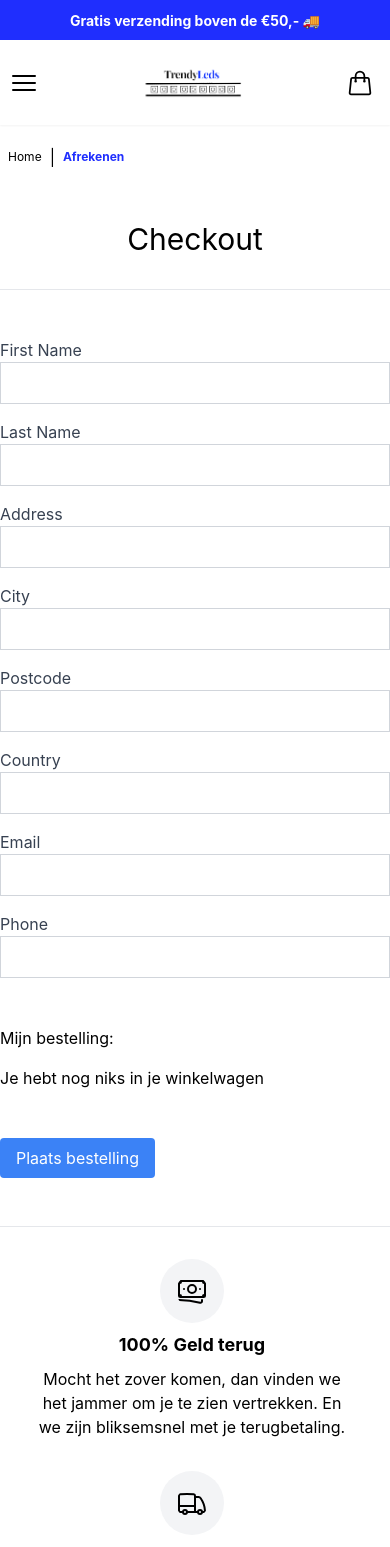
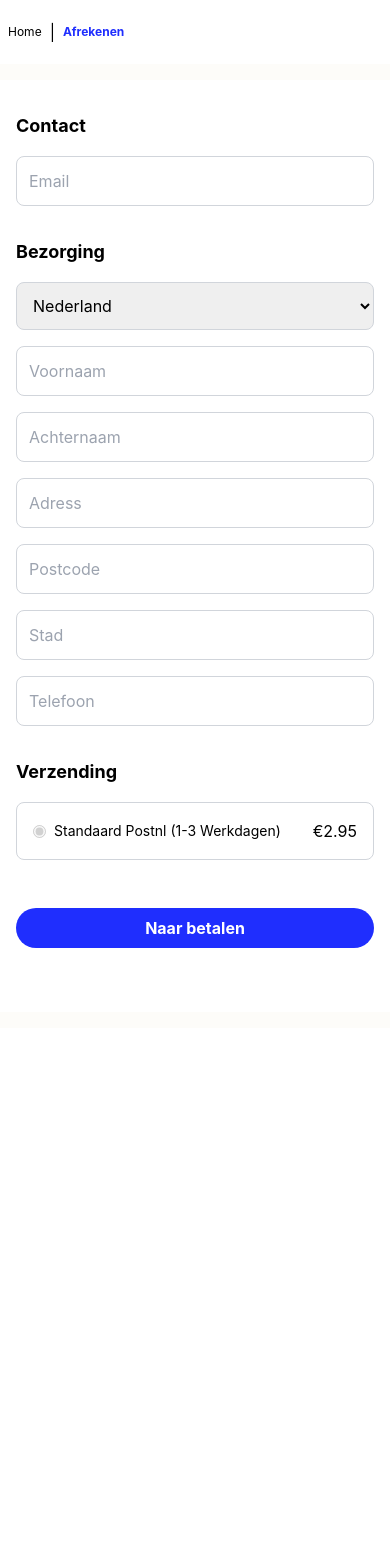
Before and after one commit to Jimvd/trendyleds, a Next.js app: page /afrekenen in a window 390 px wide. Shown: the top 1547 px of the page. After the commit the page ends 1028 px from the top, so only its background shows below. Built offline with nearby package versions, Linux system fonts and the light colour scheme.

Commit message:
checkout complete

```diff
--- a/app/afrekenen/page.tsx
+++ b/app/afrekenen/page.tsx
@@ -3,13 +3,8 @@ import Bestelling from "@/components/Bestelling/Bestelling";
 export default function Afrekenen() {
    return (
       <>
-      <div>
-        <h1 className="text-3xl border-b text-center py-8 content-center">
-          Checkout
-        </h1>
-        <div className="my-12">
+         <div className="bg-primary-lighter py-4">
             <Bestelling />
-        </div>
          </div>
       </>
    );
--- a/app/layout.tsx
+++ b/app/layout.tsx
@@ -8,10 +8,6 @@ export default function RootLayout({ children }: { children: React.ReactNode })
    return (
       <html lang="en">
          <body>
-            <div className=" bg-primary text-white py-2 text-center">
-               <span className="text-white font-bold lg:text-md text-sm">Gratis verzending boven de €50,- 🚚</span>
-            </div>
-
             <CartProvider>
                <SiteHeader />
                <NextBreadcrumb
--- a/app/winkelwagen/page.tsx
+++ b/app/winkelwagen/page.tsx
@@ -1,23 +1,4 @@
 import { ProductCheckout } from "@/components/Cart/ProductCheckout";
-import { CheckBadgeIcon, CheckIcon } from "@heroicons/react/24/outline";
-import { Metadata } from "next";
-
-export const metadata: Metadata = {
-   title: "Levertijd | trendy leds led verlichting",
-   description:
-      "Benieuwd naar de levertijd van je led strip? Wij streven ernaar om je product de volgende dag te bezorgen. Bestel vandaag en geniet morgen al van je nieuwe verlichting!",
-   alternates: {
-      canonical: "https://www.trendyleds.nl/levertijd/",
-   },
-   robots: {
-      index: true,
-      follow: true,
-      googleBot: {
-         index: true,
-         follow: true,
-      },
-   },
-};
 
 export default function winkelwagen() {
    return (
--- a/components/Bestelling/Bestelling.tsx
+++ b/components/Bestelling/Bestelling.tsx
@@ -2,7 +2,6 @@
 import React, { useState } from "react";
 import axios from "axios";
 import { useCart } from "@/context/CartContext";
-import { CartView } from "../Cart/CartView";
 import { useRouter } from "next/navigation";
 import { loadStripe } from "@stripe/stripe-js";
 
@@ -33,7 +32,7 @@ interface OrderData {
 
 const OrderButton: React.FC = () => {
    const router = useRouter();
-   const { cartItems, clearCart } = useCart();
+   const { cartItems, clearCart, isFreeShipping, shippingCost } = useCart();
 
    const initialBillingInfo: BillingInfo = {
       first_name: "",
@@ -46,12 +45,17 @@ const OrderButton: React.FC = () => {
       phone: "",
    };
 
-   const [billingInfo, setBillingInfo] = useState<BillingInfo>(initialBillingInfo);
    const [shippingInfo, setShippingInfo] = useState<BillingInfo>({
-      ...billingInfo,
+      ...initialBillingInfo,
    });
 
-   const handleChange = (e: React.ChangeEvent<HTMLInputElement>) => {
+   const [errors, setErrors] = useState<Partial<BillingInfo>>({});
+   const [billingInfo, setBillingInfo] = useState<BillingInfo>({
+      ...initialBillingInfo,
+      country: "Nederland",
+   });
+
+   const handleChange = (e: React.ChangeEvent<HTMLInputElement | HTMLSelectElement>) => {
       const { name, value } = e.target;
       setBillingInfo((prevInfo) => ({
          ...prevInfo,
@@ -62,23 +66,30 @@ const OrderButton: React.FC = () => {
          ...prevInfo,
          [name]: value,
       }));
+
+      setErrors((prevErrors) => ({
+         ...prevErrors,
+         [name]: undefined,
+      }));
    };
 
-   const createOrder = async (orderData: OrderData) => {
-      try {
-         const response = await axios.post("/api/createOrder", orderData);
-         console.log("Order created:", response.data);
-         setBillingInfo(initialBillingInfo);
-         setShippingInfo(initialBillingInfo);
-
-         clearCart();
-         router.push("/bedankt");
-      } catch (error) {
-         console.error("Error creating order:", error);
-      }
+   const validateInputs = () => {
+      const newErrors: Partial<BillingInfo> = {};
+      Object.entries(billingInfo).forEach(([key, value]) => {
+         if (value === undefined || (key !== "country" && key !== "phone" && !value)) {
+            newErrors[key as keyof BillingInfo] = "Verplicht veld";
+         }
+      });
+      setErrors(newErrors);
+      return Object.keys(newErrors).length === 0;
    };
 
    const makePayment = async () => {
+      if (!validateInputs()) {
+         console.log("Niet alle verplichte velden zijn ingevuld");
+         return;
+      }
+
       const stripe = await loadStripe(
          "pk_test_51Of5VfJ1EDSVBNMyfCVIoVLsN8nJG2V79rnQGYM5X4TWobhQYTu3Vm3yphyf5WHHIzCkXYgvUrsFhhqJ2fUnG8Ok00q7mOkWtY"
       );
@@ -111,123 +122,149 @@ const OrderButton: React.FC = () => {
    };
 
    return (
-      <div className="max-w-md mx-auto">
+      <div className="max-w-lg mx-auto h-full bg-white rounded-lgshadow-sm lg:p-8 p-4">
+         <h1 className="text-lg py-4 font-bold">Contact</h1>
          <div className="mb-4">
-            <label htmlFor="first_name" className="block text-gray-700">
-               First Name
-            </label>
+            <input
+               type="email"
+               id="email"
+               name="email"
+               placeholder="Email"
+               value={billingInfo.email}
+               onChange={handleChange}
+               pattern="[a-zA-Z0-9._%+-]+@[a-zA-Z0-9.-]+\.[a-zA-Z]{2,}$"
+               className="border border-gray-300 p-3 w-full rounded-lg"
+            />
+         </div>
+
+         {errors.email && <p className="text-red-500">{errors.email}</p>}
+
+         <h2 className="text-lg py-4 font-bold">Bezorging</h2>
+         <div className="mb-4">
+            <select
+               id="country"
+               name="country"
+               value={billingInfo.country}
+               onChange={handleChange}
+               className="border border-gray-300 p-3 w-full rounded-lg"
+            >
+               <option value="Nederland">Nederland</option>
+               <option value="België">België</option>
+            </select>
+         </div>
+
+         <div className="mb-4">
             <input
                type="text"
                id="first_name"
                name="first_name"
+               placeholder="Voornaam"
                value={billingInfo.first_name}
                onChange={handleChange}
-               className="border border-gray-300 p-2 w-full"
+               className="border border-gray-300 p-3 w-full rounded-lg"
             />
          </div>
+
+         {errors.first_name && <p className="text-red-500">{errors.first_name}</p>}
+
          <div className="mb-4">
-            <label htmlFor="last_name" className="block text-gray-700">
-               Last Name
-            </label>
             <input
                type="text"
                id="last_name"
                name="last_name"
+               placeholder="Achternaam"
                value={billingInfo.last_name}
                onChange={handleChange}
-               className="border border-gray-300 p-2 w-full"
+               className="border border-gray-300 p-3 w-full rounded-lg"
             />
          </div>
+
+         {errors.last_name && <p className="text-red-500">{errors.last_name}</p>}
+
          <div className="mb-4">
-            <label htmlFor="address_1" className="block text-gray-700">
-               Address
-            </label>
             <input
                type="text"
                id="address_1"
                name="address_1"
+               placeholder="Adress"
                value={billingInfo.address_1}
                onChange={handleChange}
-               className="border border-gray-300 p-2 w-full"
+               className="border border-gray-300 p-3 w-full rounded-lg"
             />
          </div>
+
+         {errors.address_1 && <p className="text-red-500">{errors.address_1}</p>}
+
          <div className="mb-4">
-            <label htmlFor="city" className="block text-gray-700">
-               City
-            </label>
+            <input
+               type="text"
+               id="postcode"
+               name="postcode"
+               placeholder="Postcode"
+               value={billingInfo.postcode}
+               onChange={handleChange}
+               className="border border-gray-300 p-3 w-full rounded-lg"
+            />
+         </div>
+
+         {errors.postcode && <p className="text-red-500">{errors.postcode}</p>}
+
+         <div className="mb-4">
             <input
                type="text"
                id="city"
                name="city"
+               placeholder="Stad"
                value={billingInfo.city}
                onChange={handleChange}
-               className="border border-gray-300 p-2 w-full"
+               className="border border-gray-300 p-3 w-full rounded-lg"
             />
          </div>
+         {errors.city && <p className="text-red-500">{errors.city}</p>}
+
          <div className="mb-4">
-            <label htmlFor="postcode" className="block text-gray-700">
-               Postcode
-            </label>
-            <input
-               type="text"
-               id="postcode"
-               name="postcode"
-               value={billingInfo.postcode}
-               onChange={handleChange}
-               className="border border-gray-300 p-2 w-full"
-            />
-         </div>
-         <div className="mb-4">
-            <label htmlFor="country" className="block text-gray-700">
-               Country
-            </label>
-            <input
-               type="text"
-               id="country"
-               name="country"
-               value={billingInfo.country}
-               onChange={handleChange}
-               className="border border-gray-300 p-2 w-full"
-            />
-         </div>
-         <div className="mb-4">
-            <label htmlFor="email" className="block text-gray-700">
-               Email
-            </label>
-            <input
-               type="email"
-               id="email"
-               name="email"
-               value={billingInfo.email}
-               onChange={handleChange}
-               pattern="[a-zA-Z0-9._%+-]+@[a-zA-Z0-9.-]+\.[a-zA-Z]{2,}$"
-               className="border border-gray-300 p-2 w-full"
-            />
-         </div>
-         <div className="mb-4">
-            <label htmlFor="phone" className="block text-gray-700">
-               Phone
-            </label>
             <input
                type="tel"
                id="phone"
                name="phone"
+               placeholder="Telefoon"
                value={billingInfo.phone}
                onChange={handleChange}
                pattern="[0-9]{3}-[0-9]{3}-[0-9]{4}"
-               className="border border-gray-300 p-2 w-full"
+               className="border border-gray-300 p-3 w-full rounded-lg"
             />
          </div>
-         <div className="my-12">
-            <h2 className="my-4">Mijn bestelling:</h2>
-            <CartView />
+         <h2 className="text-lg py-4 font-bold">Verzending</h2>
+         <div className="flex items-center justify-between p-4 border border-gray-300 rounded-lg">
+            <div className="flex items-center">
+               <input type="radio" name="shipping_methods" className="mr-2" checked disabled />
+               <label data-option-selected="true" className="cursor-pointer">
+                  <div className="flex items-center">
+                     <p className="text-sm">Standaard Postnl (1-3 Werkdagen)</p>
+                  </div>
+               </label>
+            </div>
+            <div>
+               {isFreeShipping ? (
+                  <div className="flex items-center ">
+                     <p className="pl-2 text-green-500">Gratis</p>
+                  </div>
+               ) : (
+                  <div className="flex items-center">
+                     <p className="pl-2">€{shippingCost.toFixed(2)}</p>
+                  </div>
+               )}
+            </div>
          </div>
-         {/* <button onClick={handleClick} className="bg-blue-500 text-white py-2 px-4 rounded hover:bg-blue-600">
-            Plaats bestelling
-         </button> */}
-         <button onClick={makePayment} className="bg-blue-500 text-white py-2 px-4 rounded hover:bg-blue-600">
-            Plaats bestelling
-         </button>
+         <div className="py-12">
+            <button
+               onClick={makePayment}
+               type="submit"
+               className="bg-primary text-white font-bold py-2 px-4  w-full rounded-full  hover:bg-black"
+            >
+               Naar betalen
+            </button>
+         </div>
       </div>
    );
 };
--- a/components/Cart/CheckoutView.tsx
+++ b/components/Cart/CheckoutView.tsx
@@ -17,6 +17,13 @@ export const CheckoutView = ({ item }: Props) => {
       removeFromCart(item.product.id);
    };
 
+   const handleQuantityChange = (qty: number) => {
+      const quantity = Number(qty);
+      if (quantity >= 1) {
+         updateCartItemQuantity(item.product.id, quantity);
+      }
+   };
+
    return (
       <>
          <div className="relative lg:flex p-4 shadow-md justify-between items-center">
@@ -24,7 +31,20 @@ export const CheckoutView = ({ item }: Props) => {
                <Image src={productImage.src} alt={item.product.name} width="100" height="100" />
                <div className="flex flex-col p-4 flex-grow">
                   <p className="font-bold">{item.product.name}</p>
-                  <p>€{((item.product.price as unknown as number) * (item.quantity as number)).toFixed(2)}</p>
+                  <div className="flex justify-between py-2">
+                     <select
+                        className="border rounded px-4"
+                        value={item.quantity}
+                        onChange={(e) => handleQuantityChange(Number(e.target.value))}
+                     >
+                        {[...Array(10)].map((_, index) => (
+                           <option key={index} value={index + 1}>
+                              {index + 1}
+                           </option>
+                        ))}
+                     </select>
+                     <p>€{((item.product.price as unknown as number) * (item.quantity as number)).toFixed(2)}</p>
+                  </div>
                </div>
             </div>
             <button
--- a/components/Cart/ProductCheckout.tsx
+++ b/components/Cart/ProductCheckout.tsx
@@ -52,10 +52,7 @@ export const ProductCheckout = () => {
                      <p>Totaalbedrag</p>
                      <p>€{cartTotal.toFixed(2)}</p>
                   </div>
-                  <Link
-                     href="/checkout/afrekenen"
-                     className="block w-full bg-primary text-white text-center py-2 rounded-full"
-                  >
+                  <Link href="/afrekenen" className="block w-full bg-primary text-white text-center py-2 rounded-full">
                      Ik ga bestellen
                   </Link>
                </div>
--- a/components/Cart/modal.tsx
+++ b/components/Cart/modal.tsx
@@ -8,7 +8,10 @@ import { useCart } from "@/context/CartContext";
 
 export default function CartModal() {
    const [openCart, setOpenCart] = useState(false);
-   const { cartTotal } = useCart();
+   const { cartTotal, isFreeShipping, shippingCost, cartItems } = useCart(); // Assuming you have cartItems in your context
+
+   const isEmptyCart = cartItems.length === 0;
+
    return (
       <>
          <button aria-label="Open cart" onClick={() => setOpenCart(true)}>
@@ -65,11 +68,26 @@ export default function CartModal() {
                                           </ul>
                                        </div>
                                     </div>
-                                 </div>{" "}
+                                 </div>
+                                 {!isEmptyCart && ( // Render only if cart is not empty
                                     <div className="border-t border-gray-200 px-4 py-6 sm:px-6">
-                                    <div className="flex justify-between text-base font-medium text-gray-900">
-                                       <p>Totaal</p>
+                                       <div className=" justify-between text-base font-medium text-gray-900">
+                                          <div className="flex justify-between text-base font-medium text-gray-900 py-4">
+                                             <p>Bezorgkosten</p>
+                                             {isFreeShipping ? (
+                                                <div className="flex items-center ">
+                                                   <p className="pl-2 text-green-500">Gratis</p>
+                                                </div>
+                                             ) : (
+                                                <div className="flex items-center">
+                                                   <p className="pl-2">€{shippingCost.toFixed(2)}</p>
+                                                </div>
+                                             )}
+                                          </div>
+                                          <div className="flex justify-between text-base font-medium text-gray-900 py-4">
+                                             <p>Totaalbedrag</p>
                                              <p>€{cartTotal.toFixed(2)}</p>
+                                          </div>
                                        </div>
                                        <p className="mt-0.5 text-sm text-gray-500">Vandaag besteld morgen in huis</p>
                                        <div className="mt-6">
@@ -92,6 +110,7 @@ export default function CartModal() {
                                           </p>
                                        </div>
                                     </div>
+                                 )}
                               </div>
                            </Dialog.Panel>
                         </Transition.Child>
--- a/components/navigation/Footer/Footer.tsx
+++ b/components/navigation/Footer/Footer.tsx
@@ -1,9 +1,17 @@
+"use client";
 import { BanknotesIcon, ChatBubbleBottomCenterTextIcon, TruckIcon } from "@heroicons/react/24/outline";
+import { usePathname } from "next/navigation";
 
 export default function Footer() {
    const ontdek = ["Producten", "Over ons"];
    const meerWeten = ["Levertijd", "FAQ"];
    const support = ["Installatiegids", "Contact", "Algemene voorwaarden", "Privacy Policy"];
+
+   const pathName = usePathname();
+
+   if (pathName?.includes("afrekenen")) {
+      return null;
+   }
    return (
       <>
          <div className="flex flex-col md:flex-row justify-around items-stretch text-center border-t w-full p-8">
--- a/components/navigation/MainMenu/navigation.tsx
+++ b/components/navigation/MainMenu/navigation.tsx
@@ -7,6 +7,7 @@ import { MENU_ITEMS } from "@/constants/navigation";
 import Cart from "@/components/Cart";
 import OpenCart from "../../Cart/OpenCart";
 import { Bars3Icon } from "@heroicons/react/24/outline";
+import { usePathname } from "next/navigation";
 
 interface MenuItem {
    label: string;
@@ -38,8 +39,17 @@ export default function SiteHeader() {
          handleMenuToggle();
       }
    };
+   const pathName = usePathname();
+
+   if (pathName?.includes("afrekenen")) {
+      return null;
+   }
 
    return (
+      <>
+         <div className=" bg-primary text-white py-2 text-center">
+            <span className="text-white font-bold lg:text-md text-sm">Gratis verzending boven de €50,- 🚚</span>
+         </div>
          <header className="z-10 bg-white shadow-sm sticky top-0 lg:px-4 px-2 ">
             <div className="logo-area grid grid-cols-3 py-6 items-center">
                <div className="flex items-center lg:justify-center">
@@ -123,6 +133,7 @@ export default function SiteHeader() {
                </div>
             </div>
          </header>
+      </>
    );
 }
 
```
Also changed, not shown: components/Cart/CartItem.tsx (+2 -11 lines). Lines whose indentation alone changed are shown as unchanged.
